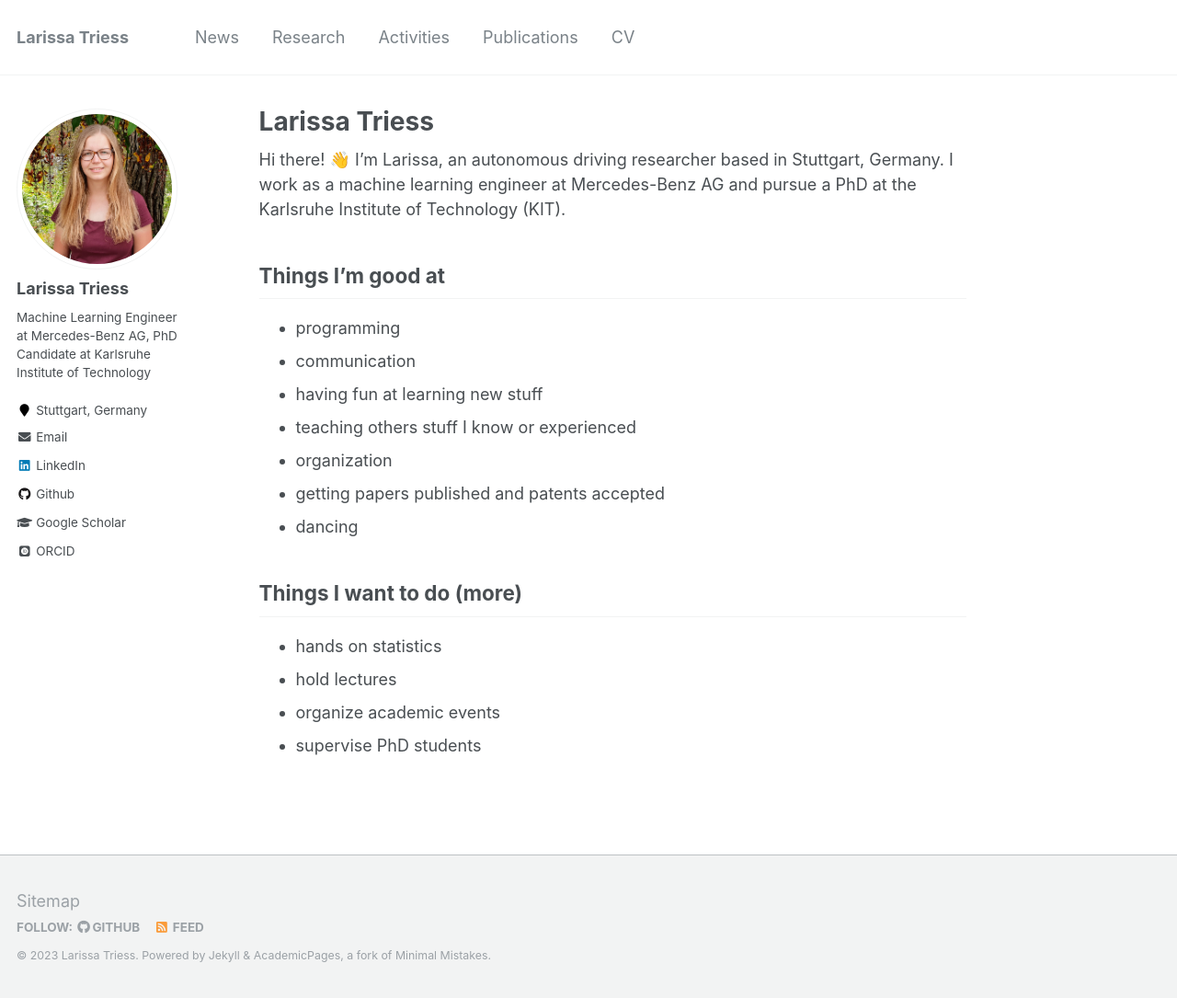
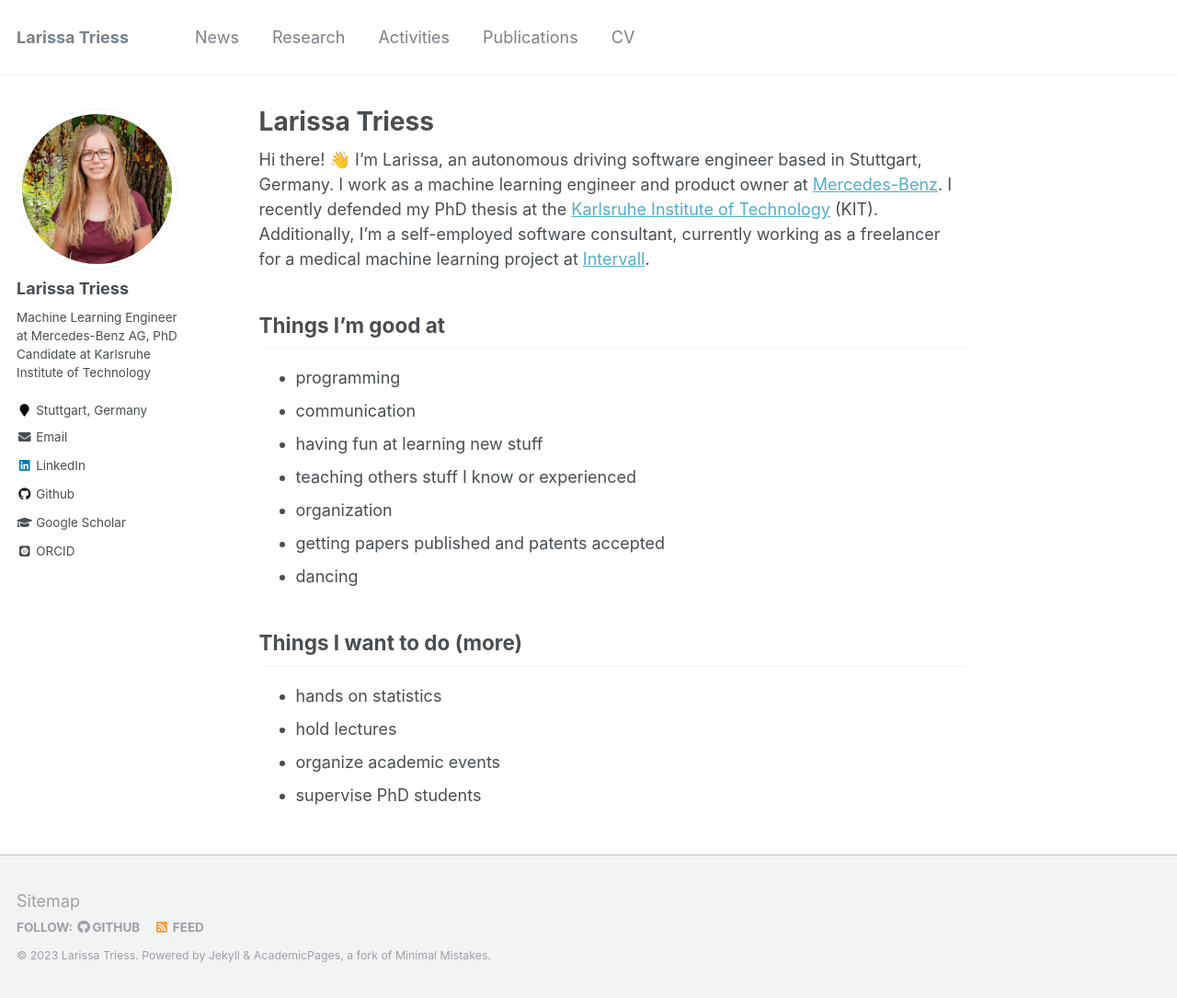
Before and after one commit to ltriess/ltriess.github.io, a Jekyll site: the page built from _pages/about.md, in a window 1280 px wide and 1085 px high. Shown: the whole window at 92% size. Built offline with Jekyll 4.4.1, drawn with Linux system fonts in a browser that asks for light colours; some web fonts are replaced.

Commit message:
Update about me

```diff
--- a/_pages/about.md
+++ b/_pages/about.md
@@ -9,8 +9,10 @@ redirect_from:
 ---
 
 Hi there! 👋
-I'm Larissa, an autonomous driving researcher based in Stuttgart, Germany.
-I work as a machine learning engineer at Mercedes-Benz AG and pursue a PhD at the Karlsruhe Institute of Technology (KIT).
+I'm Larissa, an autonomous driving software engineer based in Stuttgart, Germany.
+I work as a machine learning engineer and product owner at [Mercedes-Benz](https://www.mercedes-benz.com/en/).
+I recently defended my PhD thesis at the [Karlsruhe Institute of Technology](https://www.kit.edu/english/index.php) (KIT).
+Additionally, I'm a self-employed software consultant, currently working as a freelancer for a medical machine learning project at [Intervall](https://intervall.io/en/).
 
 ## Things I'm good at
 
```
